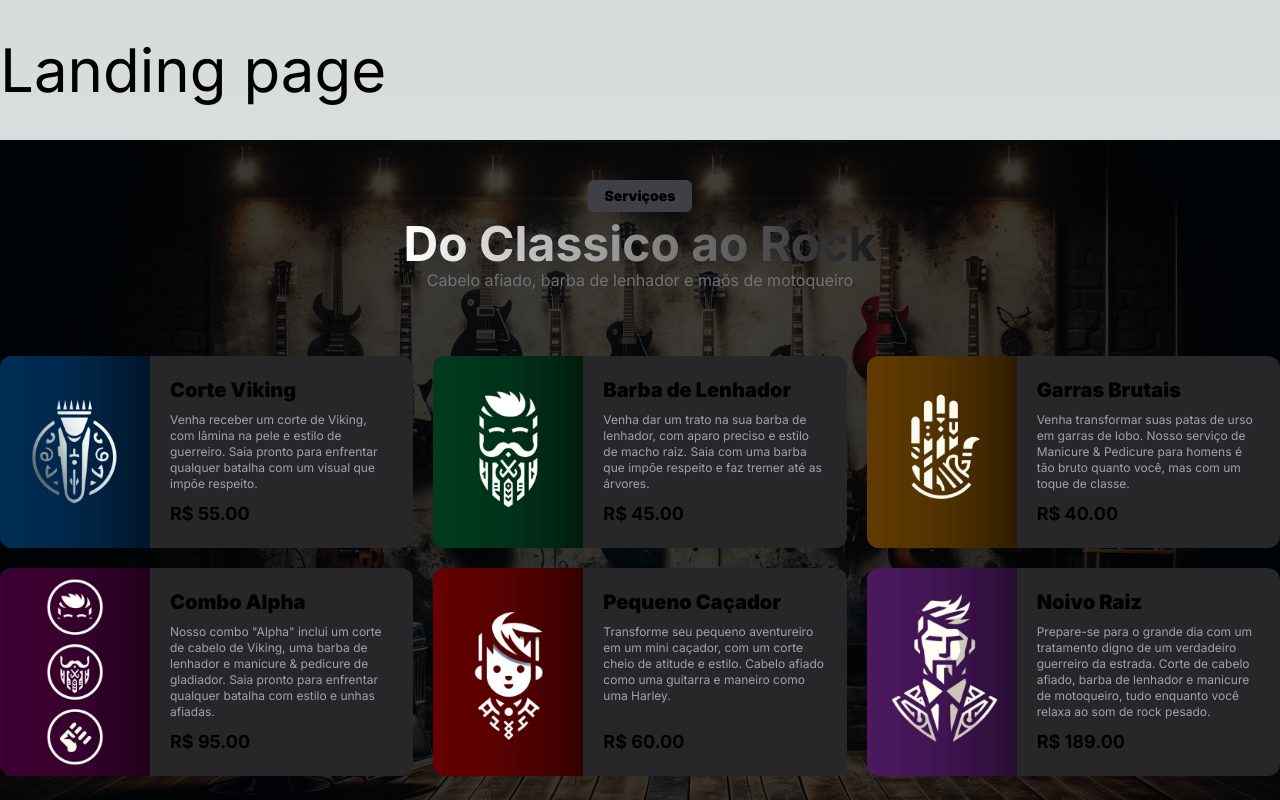
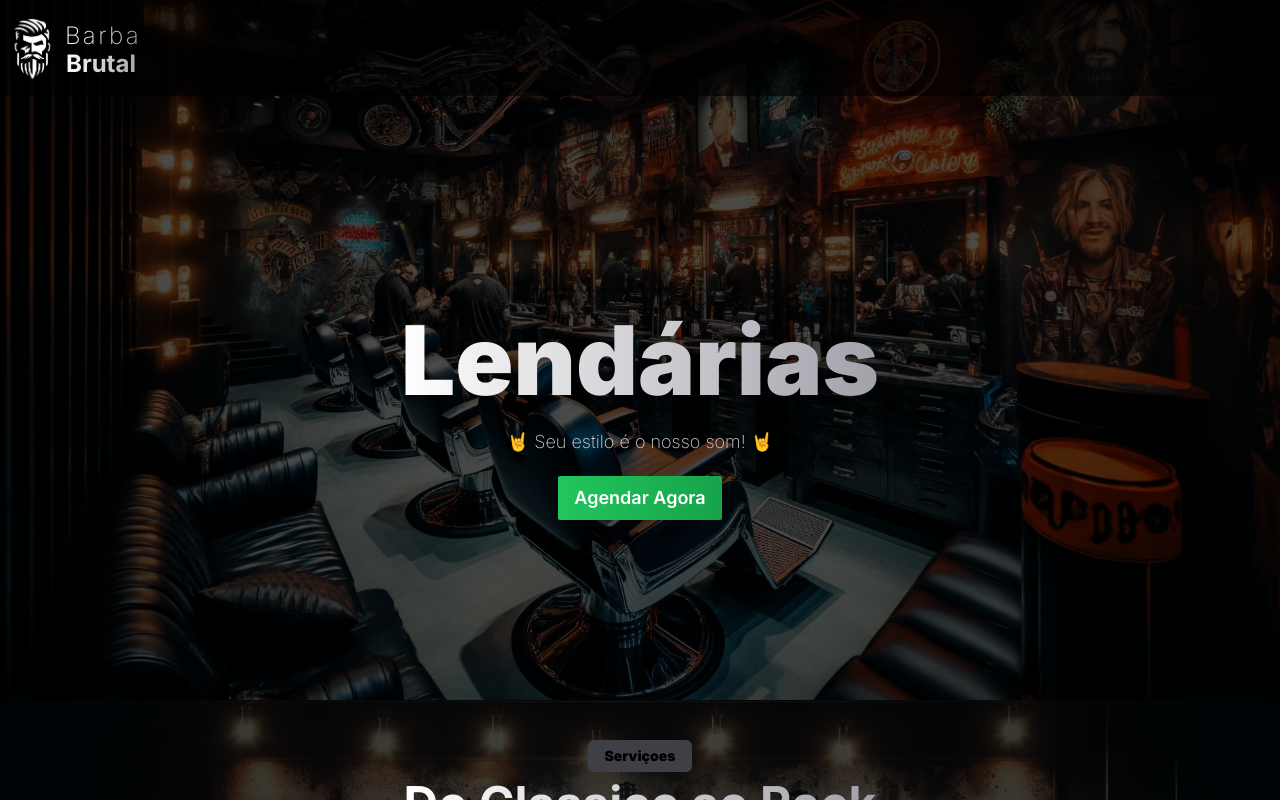
Before and after one commit to maryson011/barber-brutal, a Next.js app in the folder barba-brutal/frontend/: page / in a window 1280 px wide. Shown: the top 800 px of the page. Built offline with nearby package versions, Linux system fonts and the light colour scheme.

Commit message:
feat: add slogan component

```diff
--- a/barba-brutal/frontend/src/app/globals.css
+++ b/barba-brutal/frontend/src/app/globals.css
@@ -39,7 +39,7 @@ body {
   }
 
   .text-gradient {
-    @apply bg-gradient-to-r from-white to-zinc-900;
+    @apply bg-gradient-to-r from-white to-zinc-400;
     @apply bg-clip-text text-transparent;
   }
 }
--- a/barba-brutal/frontend/src/app/page.tsx
+++ b/barba-brutal/frontend/src/app/page.tsx
@@ -1,3 +1,4 @@
+import Slogan from "@/components/landing/Slogan";
 import NossosProfissionais from "@/components/profissional/NossosProfissionais";
 import NossosServicos from "@/components/servico/NossosServicos";
 import Rodape from "@/components/shared/Rodape";
@@ -6,9 +7,7 @@ import SecaoBackground from "@/components/shared/SecaoBackground";
 export default function Landing() {
   return (
     <div className="flex flex-col">
-      <div className="container py-10">
-        <h1 className="text-6xl">Landing page</h1>
-      </div>
+      <Slogan />
       <SecaoBackground imagem='/banners/servicos.webp'>
         <NossosServicos />
       </SecaoBackground>
--- /dev/null
+++ b/barba-brutal/frontend/src/components/landing/Slogan.tsx
@@ -0,0 +1,30 @@
+import Image from "next/image"
+import Cabecalho from "../shared/Cabecalho"
+import Link from "next/link"
+
+export default function Slogan() {
+    return (
+        <div className="relative h-[450px] sm:h-[700px]">
+            <Image src="/banners/principal.webp" fill className="object-cover -z-30" alt="Barbearia" />
+            <div className="
+                flex flex-col items-center
+                absolute top-0 left-0 w-full h-full
+                bg-black/70
+            ">
+                <Cabecalho />
+                <div className="flex flex-col items-center flex-1 justify-center gap-5">
+                    <h1 className="flex flex-col items-center">
+                        <span className="text-2xl sm:text-3xl md:text-4x font-thin tracking-widest">Transformações</span>
+                        <span className="text-5xl sm:text-6xl md:text-7xl lg:text-8xl font-black text-gradient">Lendárias</span>
+                    </h1>
+                    <p className="text-zinc-300 text-base sm:text-lg font-extralight">🤘 Seu estilo é o nosso som! 🤘</p>
+                    <Link href="/agendamento" className="
+                        bg-gradient-to-r from-green-500 to-green-600 text-white font-semibold text-base md:text-lg
+                        px-4 py-2 rounded-sm hover:from-green-600 hover:to-green-700
+                    "
+                    >Agendar Agora</Link>
+                </div>
+            </div>
+        </div>
+    )
+}
--- /dev/null
+++ b/barba-brutal/frontend/src/components/shared/Cabecalho.tsx
@@ -0,0 +1,16 @@
+'use client'
+import Link from 'next/link'
+import Logo from './Logo'
+
+export default function Cabecalho() {
+    return (
+        <header className="flex items-center h-24 bg-black/60 self-stretch">
+            <nav className='flex items-center justify-between container'>
+                <Logo />
+                <div>
+                    <Link href="/entrar">Entrar</Link>
+                </div>
+            </nav>
+        </header>
+    )
+}
```
